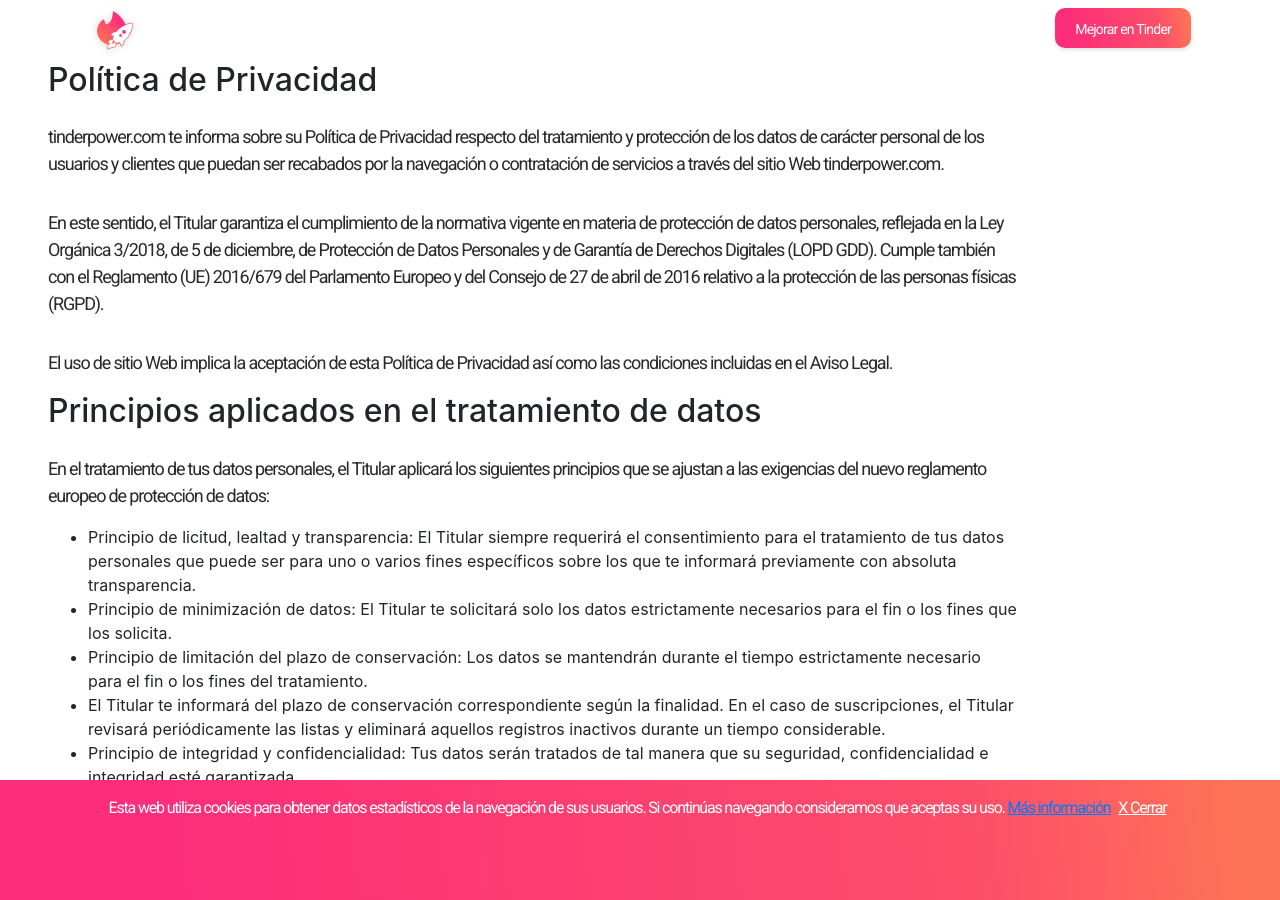
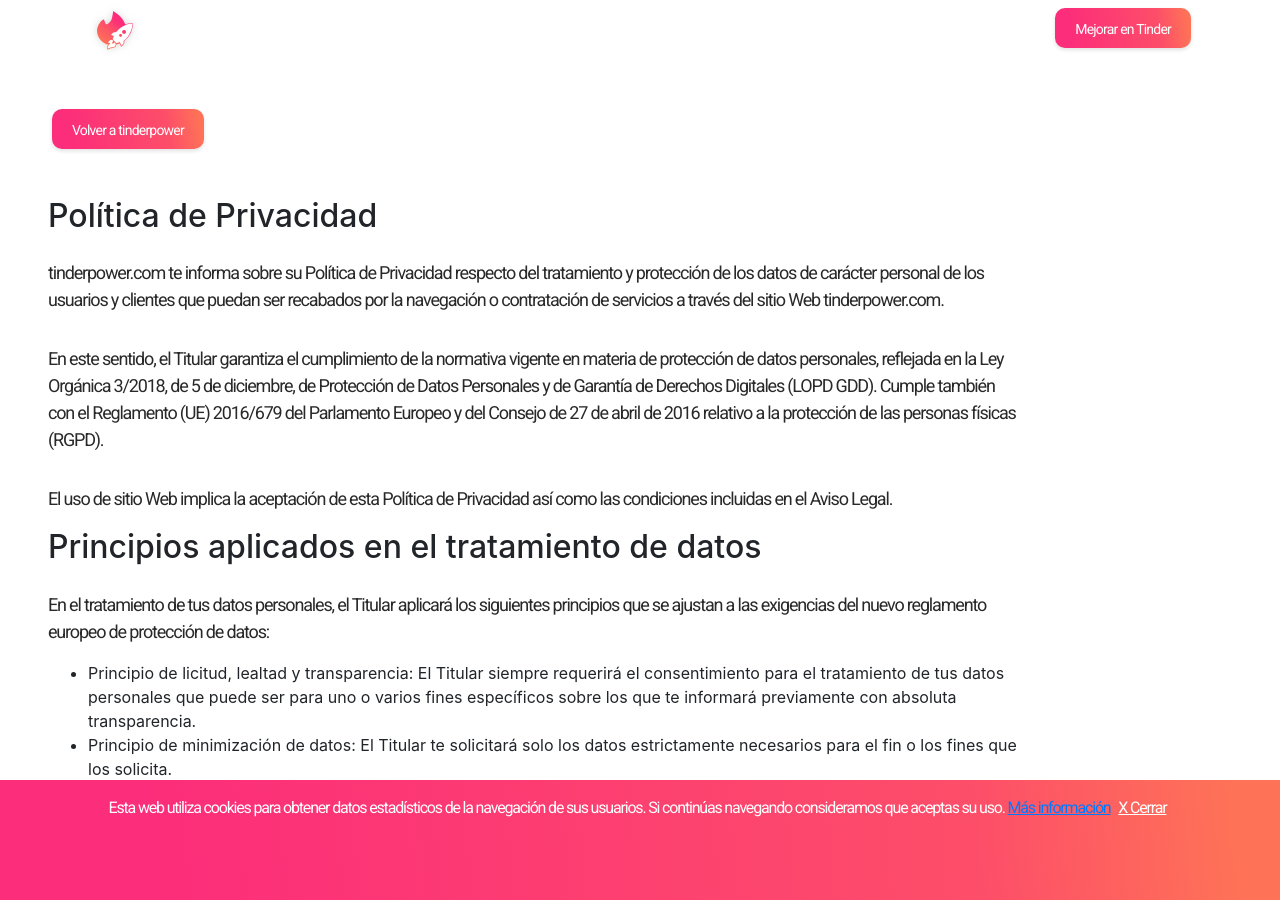
Before and after one commit to dmartincc/tinderpower.github.io, a Jekyll site: the page built from politicaPrivacidad/index.html, in a window 1280 px wide and 900 px high. Built offline with Jekyll 4.4.1, drawn with Linux system fonts in a browser that asks for light colours.

Commit message:
politicaPrivacidad buttons

```diff
--- a/_includes/footer.html
+++ b/_includes/footer.html
@@ -45,5 +45,6 @@
       </div>
     </div>
   </div>
+
   <!-- fin banner cookies -->
 </footer>
--- a/politicaPrivacidad/index.html
+++ b/politicaPrivacidad/index.html
@@ -2,9 +2,43 @@
 layout: default
 ---
 
-{% include header.html %}
+<header class="header  sticky-top">
+  <div class="container">
+    <div class="d-flex">
+      <div class="p-1 py-0 px-1 flex-grow-1 bd-highlight scroll">
+        <a href="https://tinderpower.com"
+          ><img
+            src="/assets/img/logo-copy.png"
+            alt="como triunfar en tinder logo"
+        /></a>
+      </div>
+      <div class="p-1 pt-2 px-1 text-aling-center scroll">
+        <a href="https://tinderpower.com"
+          ><button
+            type="button"
+            class="botonHeader"
+            href="https://tinderpower.com"
+          >
+            <span>Mejorar en Tinder</span>
+          </button></a
+        >
+      </div>
+    </div>
+  </div>
+</header>
 <body>
   <div class="col-10 px-xl-5 px-lg-5 px-md-0 px-sm-0 px-xs-0 pb-5">
+    <div class="p-1 pt-2 px-1 py-5 text-aling-center scroll">
+      <a href="https://tinderpower.com"
+        ><button
+          type="button"
+          class="botonHeader"
+          href="https://tinderpower.com"
+        >
+          <span>Volver a tinderpower</span>
+        </button></a
+      >
+    </div>
     <h2>Política de Privacidad</h2>
     <p>
       tinderpower.com te informa sobre su Política de Privacidad respecto del
@@ -336,6 +370,16 @@
       Estas políticas estarán vigentes hasta que sean modificadas por otras
       debidamente publicadas.
     </p>
-    <a href="https://tinderpower.com">Volver a tinderpower</a>
+    <div class="p-1 pt-2 px-1 text-aling-center scroll">
+      <a href="https://tinderpower.com"
+        ><button
+          type="button"
+          class="botonHeader"
+          href="https://tinderpower.com"
+        >
+          <span>Volver a tinderpower</span>
+        </button></a
+      >
+    </div>
   </div>
 </body>
```
